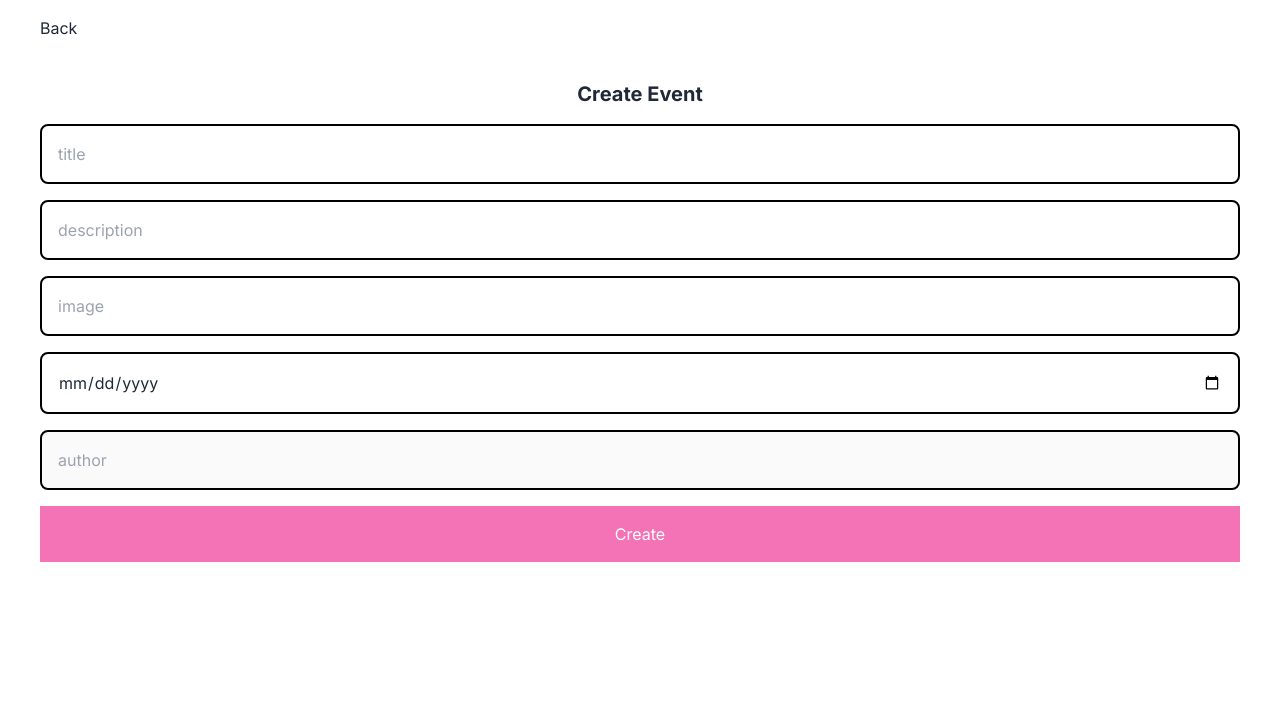
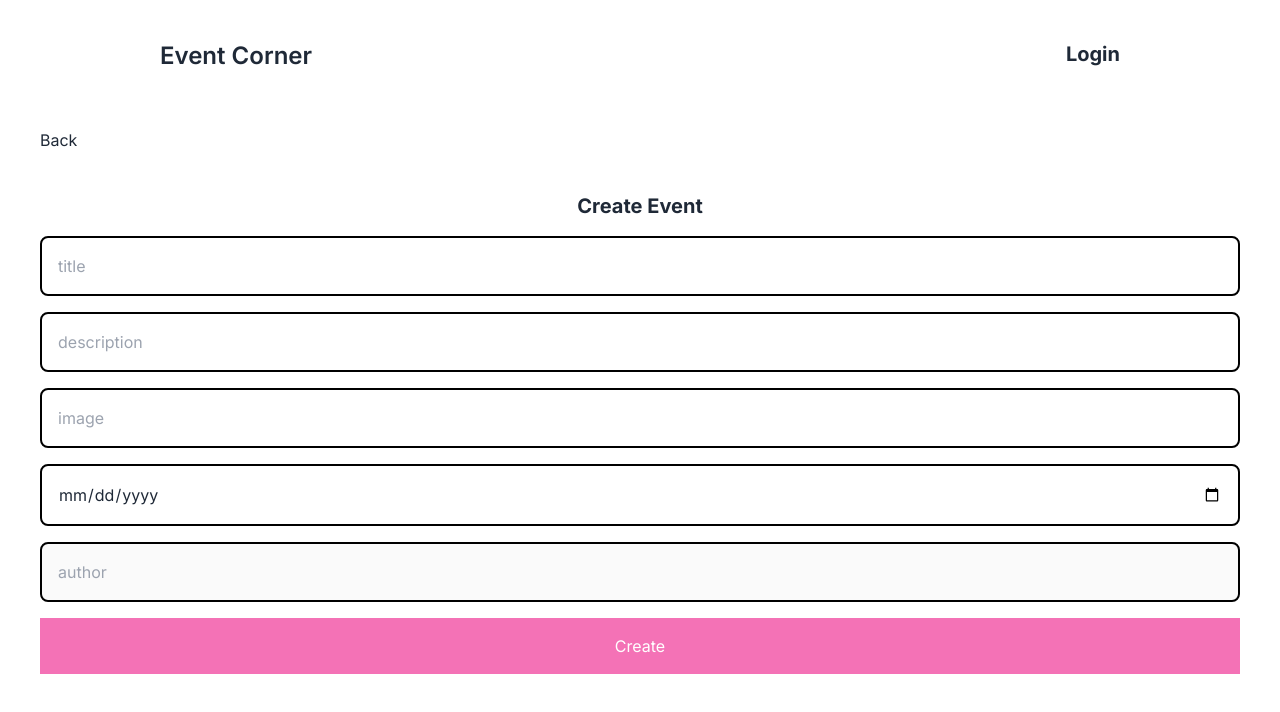
Before and after one commit to fajri-farid/eventmakers-bitwiz, a Next.js app: page /dashboard/create-event in a window 1280 px wide. Shown: the top 712 px of the page. Built offline with nearby package versions, Linux system fonts and the light colour scheme.

Commit message:
add header before login UI

```diff
--- a/src/app/(platform)/dashboard/create-event/page.js
+++ b/src/app/(platform)/dashboard/create-event/page.js
@@ -1,10 +1,12 @@
 import { BackButton } from "@/components/createevent/backBotton";
 import { CreateEvents } from "@/components/createevent/createEvent";
+import { DashHeader } from "@/components/sharedUI/beforelogin/DashHeader";
 import React from "react";
 
 export default function page() {
   return (
     <main>
+      <DashHeader />
       <div className="ml-10 mt-4">
         <BackButton />
       </div>
--- /dev/null
+++ b/src/components/sharedUI/beforelogin/DashHeader.jsx
@@ -0,0 +1,18 @@
+"use client";
+
+import Link from "next/link";
+
+export const DashHeader = () => {
+  return (
+    <header>
+      <div className="px-40 py-10 flex justify-between">
+        <div className="text-2xl text-bitwizz-blue font-semibold">
+          Event <span className="text-bitwizz-pink">Corner</span>
+        </div>
+        <Link href={""} className="text-xl text-bitwizz-pink font-bold">
+          Login
+        </Link>
+      </div>
+    </header>
+  );
+};
```
